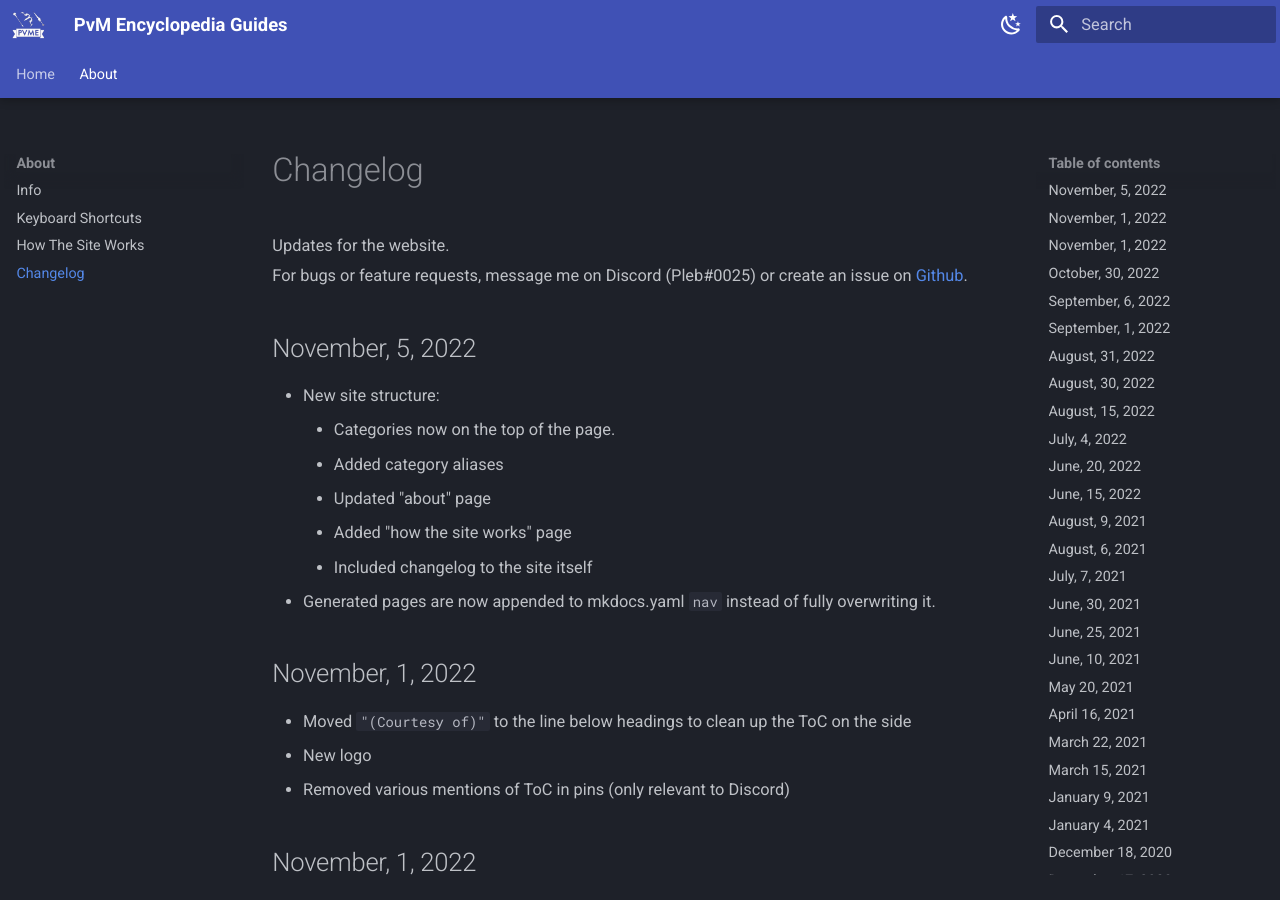
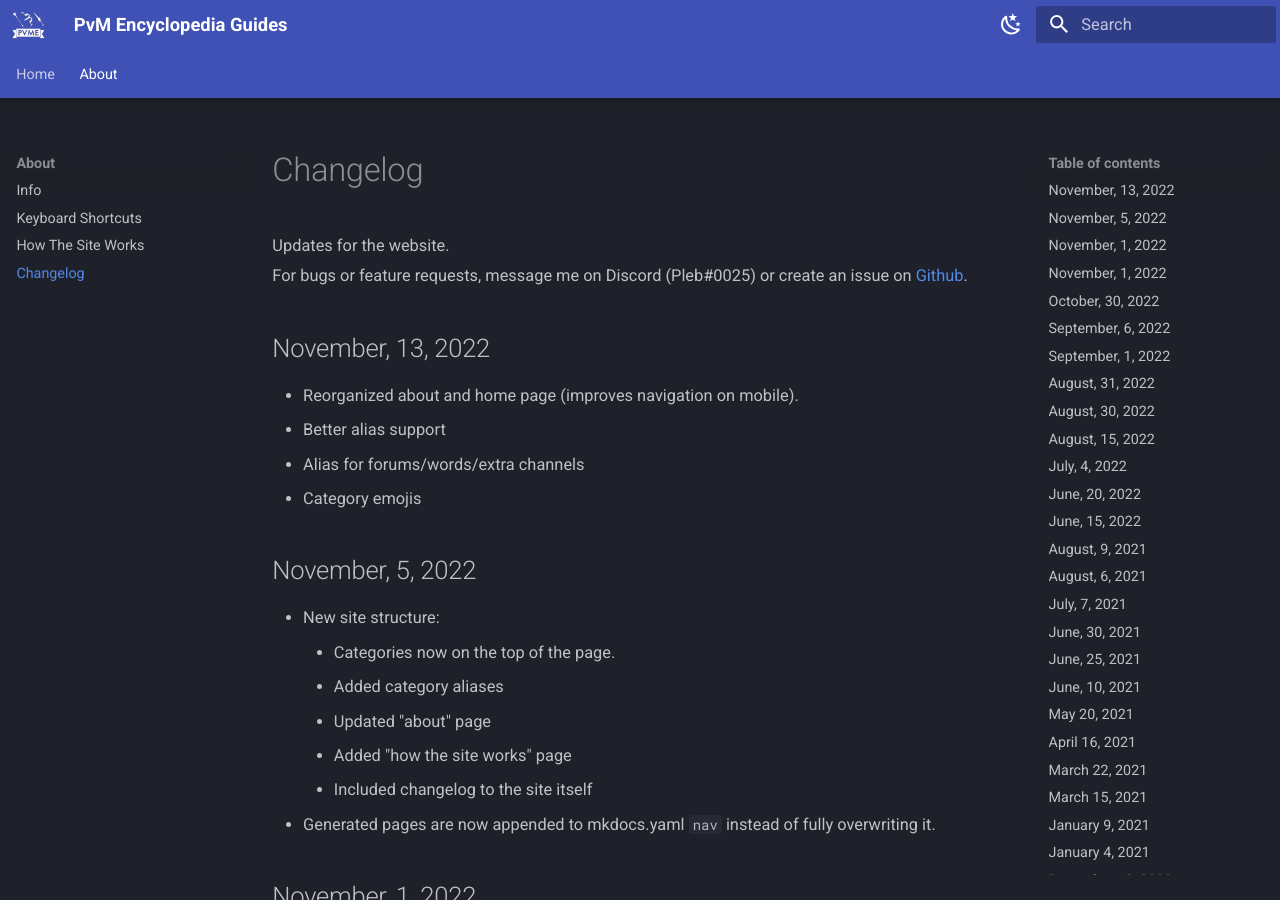
Before and after one commit to pvme/pvme.github.io, an MkDocs documentation site: the page built from docs/about/changelog.md, in a window 1280 px wide and 900 px high. Built offline with MkDocs 1.6.1 and Material for MkDocs 9.7.7, drawn with Linux system fonts in a browser that asks for light colours.

Commit message:
updated changelog.md

```diff
--- a/docs/about/changelog.md
+++ b/docs/about/changelog.md
@@ -3,6 +3,13 @@
 Updates for the website.
 
 For bugs or feature requests, message me on Discord (Pleb#0025) or create an issue on [Github](https://github.com/pvme/pvme.github.io).
+
+## November, 13, 2022
+
+- Reorganized about and home page (improves navigation on mobile).
+- Better alias support
+  - Alias for forums/words/extra channels
+  - Category emojis
 
 ## November, 5, 2022
 
```
